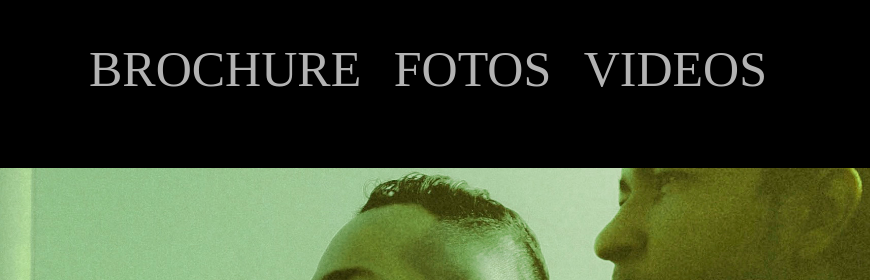
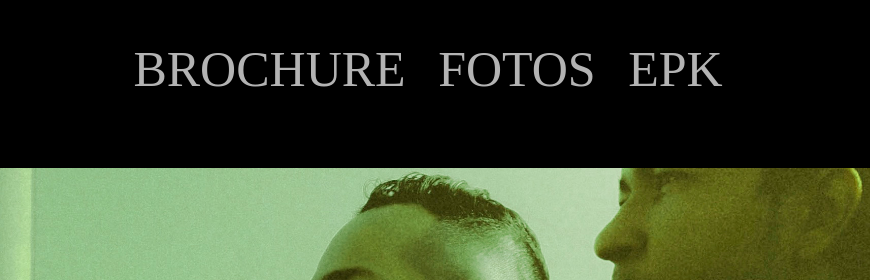
Before and after one commit to l3orose/LEGION-PAGE, a plain HTML site: page index.html in a window 1280 px wide. Shown: the top 280 px of the page, 410-1280 px from the left. Drawn offline with Linux system fonts and the light colour scheme; a web font is replaced by a local one.

Commit message:
Update index.html

```diff
--- a/index.html
+++ b/index.html
@@ -17,7 +17,7 @@
 				<div class="enlaces">
 				<a href="https://mega.nz/file/WMNXiZgB#7ImiKbFmtsGsJxBEXOpr3q0s74htBnaEmxfDBF7cQEM" class="a">BROCHURE</a>
 				<a href="https://mega.nz/folder/3YUGFIJT#caN88VZxJLJKCpJztqCXoA" class="a">FOTOS</a>
-				<a href="https://youtu.be/pRI5dRpuOc8" class="a">  VIDEOS </a>
+				<a href="https://youtu.be/pRI5dRpuOc8" class="a">  EPK </a>
 				</div>
 		</nav>
 	</header>
```
